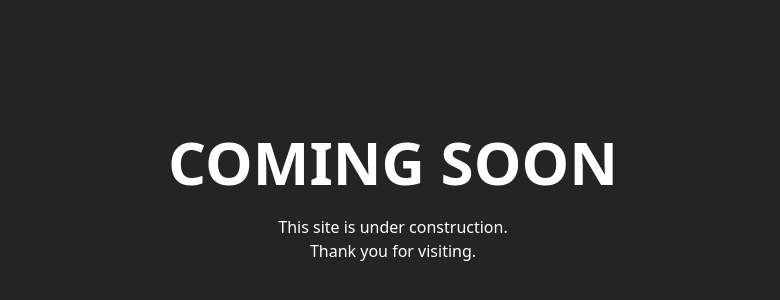
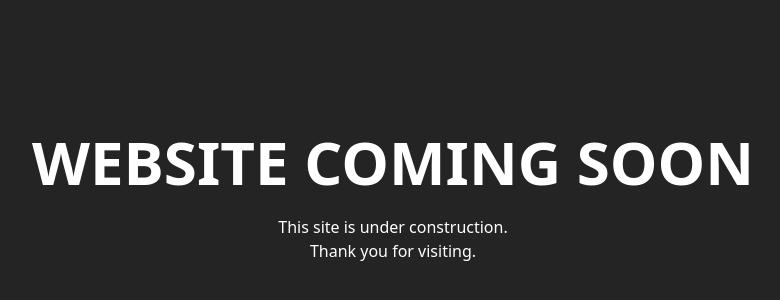
Before and after one commit to KhairulAzry/khairulazry.github.io, a Vue app: page / in a window 1280 px wide. Shown: the part 210-510 px from the top of the page, without its empty margins (247-1027 px from the left). Built offline with nearby package versions, Linux system fonts and the light colour scheme.

Commit message:
Add Homepage

```diff
--- /dev/null
+++ b/src/pages/Home.vue
@@ -0,0 +1,16 @@
+<template>
+    <div class="flex w-full h-screen bg-dark">
+      <div class="flex-1 flex flex-wrap items-center justify-center">
+        <div class="space-y-2 text-white text-center">
+          <div class="text-h3 md:text-h1 font-black uppercase">Website Coming Soon</div>
+          <div>This site is under construction. <br/> Thank you for visiting.</div>
+        </div>
+      </div>
+    </div>
+  </template>
+
+  <script>
+  export default {
+      name: 'Home'
+  }
+  </script>
```
Also changed, not shown: src/router/index.js (+7 -1 lines).
